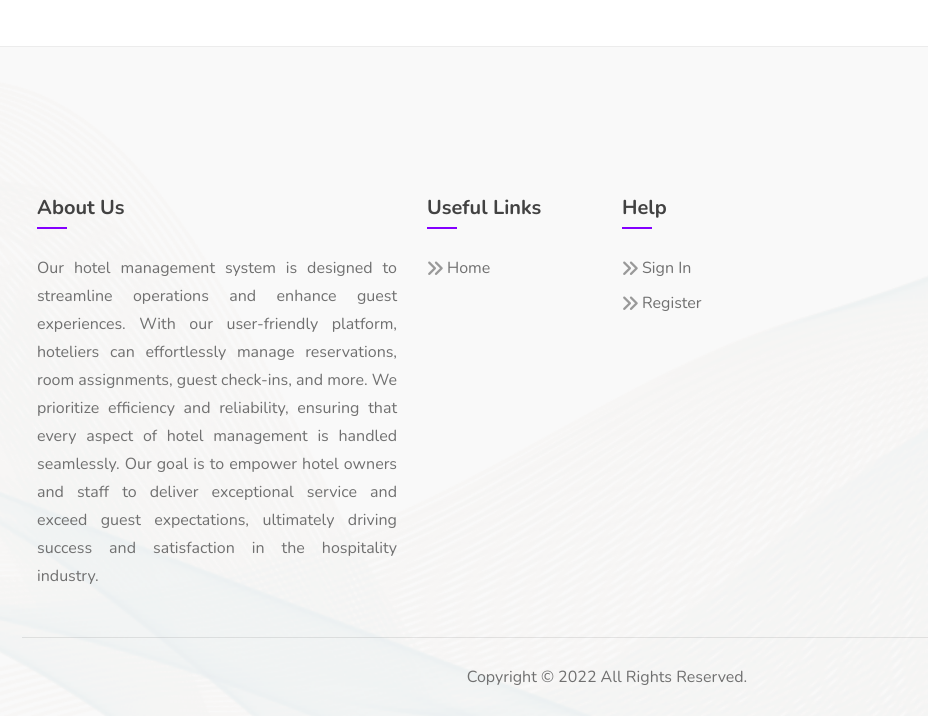
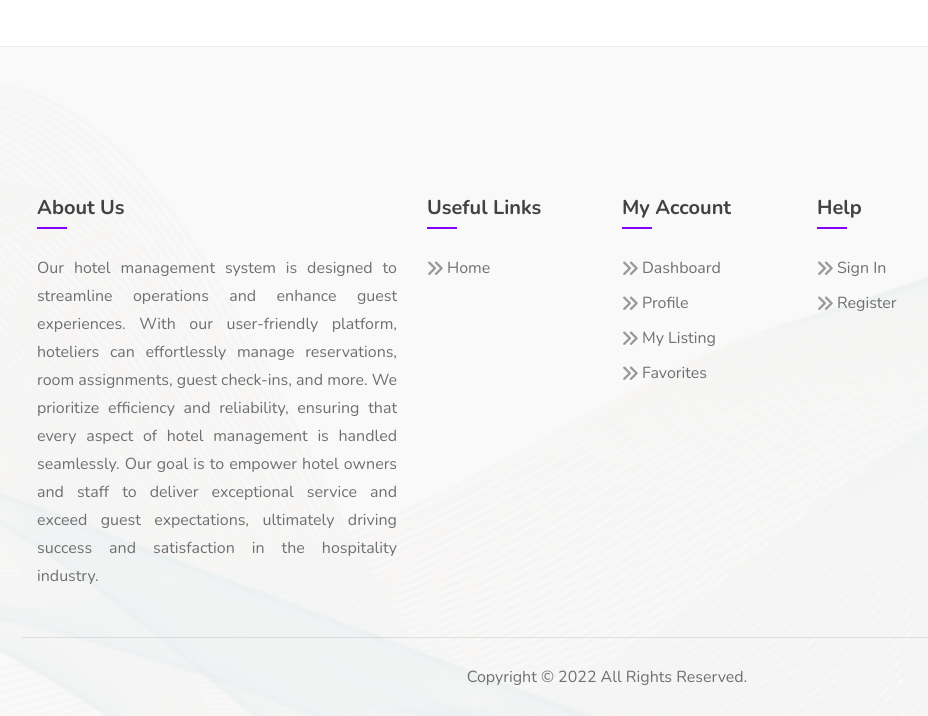
Before and after one commit to KadDenuwara/Hotel-Management-Web-APP, a Django app: a page that uses templates/partials/base.html in a window 1280 px wide. Shown: the part 925-1641 px from the top of the page, without its empty margins (33-961 px from the left). Run offline with Django 4.2, Linux system fonts and the light colour scheme; a user stored in the database is signed in; data comes from the database, SQL or seed files in the repository; parts of the project's set-up code (start-up, migrations or seed data) failed here and were passed over; some libraries are stand-ins or nearby versions.

Commit message:
Update base.html

```diff
--- a/templates/partials/base.html
+++ b/templates/partials/base.html
@@ -183,7 +183,8 @@
                         <li><a href="{% url 'hotel:index' %}">Home</a></li>
                     </ul>
                     </div>
-                    <!---<div class="col-md-2 col-sm-3 col-xs-6">
+		{% if request.user.is_authenticated %}
+                    <div class="col-md-2 col-sm-3 col-xs-6">
                         <h4>My Account</h4>
                         <ul class="social_footer_link">
                             <li><a href="/dashboard/">Dashboard</a></li>
@@ -191,7 +192,8 @@
                             <li><a href="/dashboard/bookings/">My Listing</a></li>
                             <li><a href="/dashboard/bookmark/">Favorites</a></li>
                         </ul>
-                    </div>-->
+                    </div>
+		{% endif %}
                 <div class="col-md-2 col-sm-3 col-xs-6">
                     <h4>Help</h4>
                     <ul class="social_footer_link">
```
